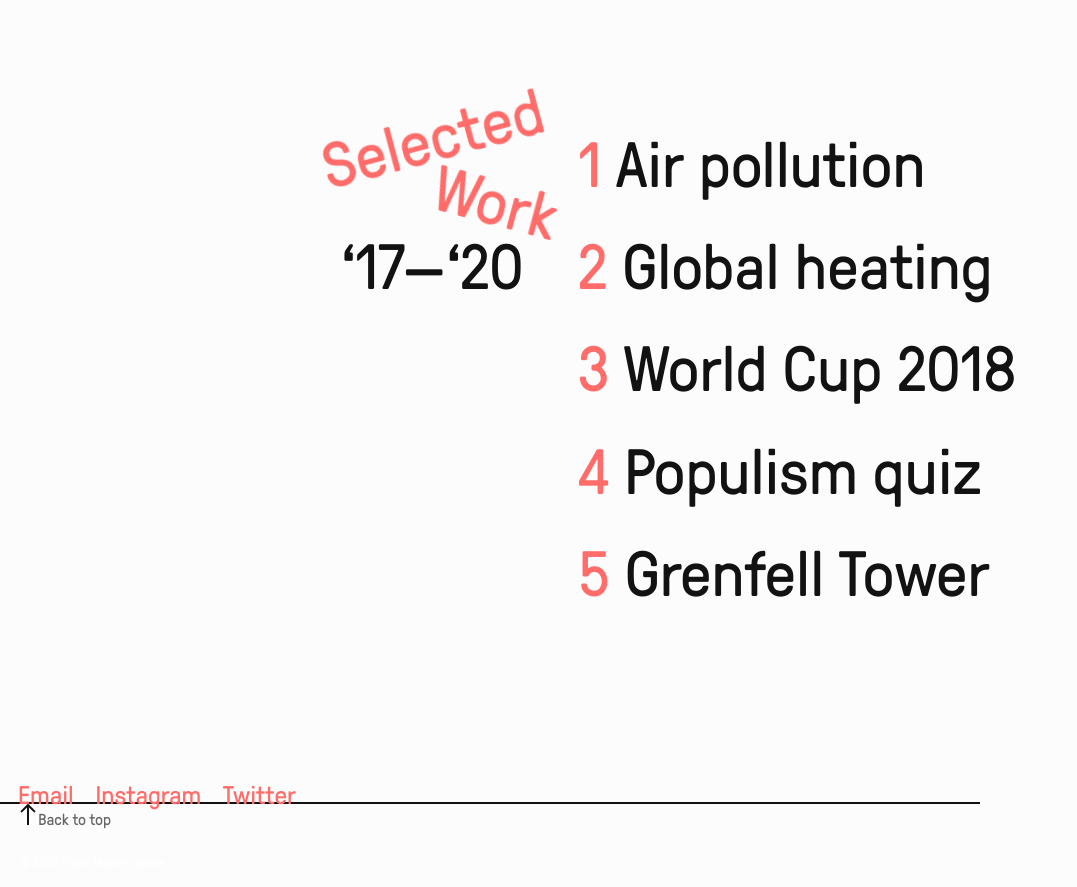
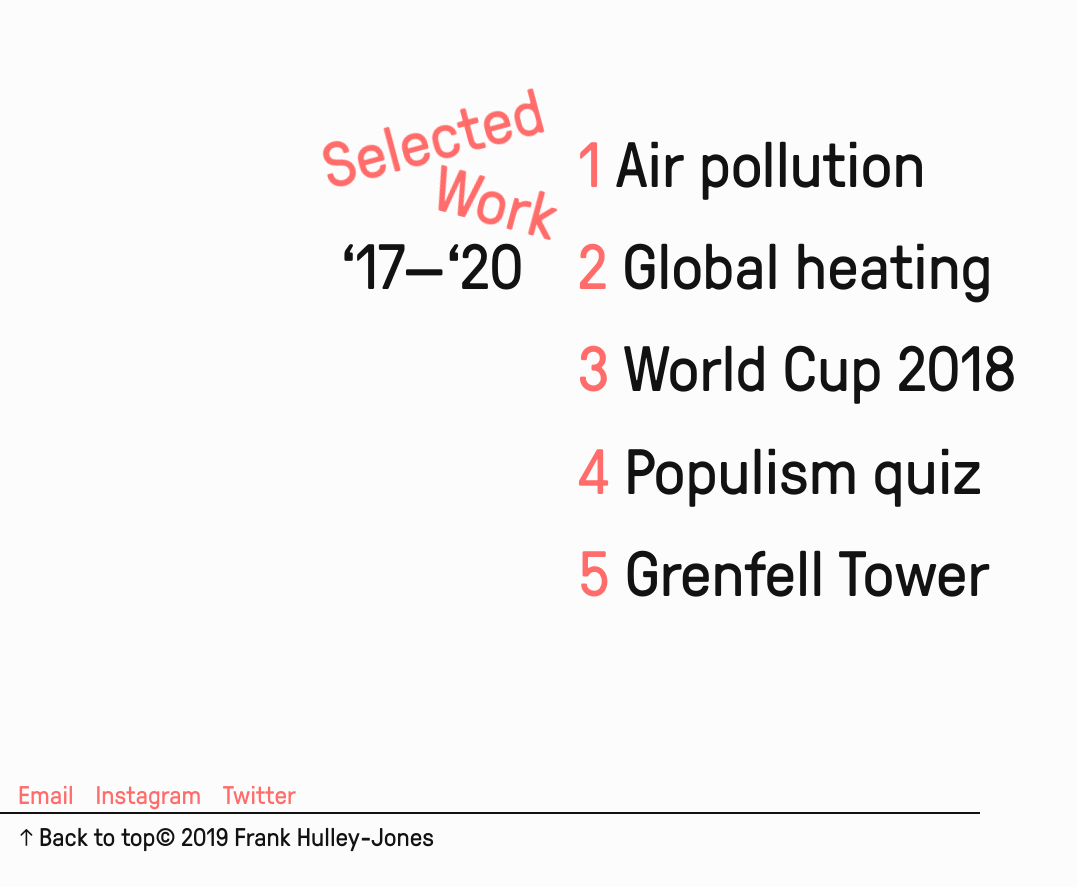
Before and after one commit to superfrank/portfolio__one-page, a website: page index.html in a window 1280 px wide. Shown: the part 1055-1942 px from the top of the page, without its empty margins (0-1077 px from the left). After the commit the page ends 1909 px from the top, so only its background shows below. Drawn offline with Linux system fonts and the light colour scheme.

Commit message:
need to align with flex

```diff
--- a/index.html
+++ b/index.html
@@ -104,11 +104,15 @@
         </li>
       </ul>
       <footer class="footer wrapper__background">
-        <div class="footer__arrow"></div>
-        <p class="footer__top">Back to top</p>
-              <p class="footer__copyright">
-                <small>© <time>2019</time> Frank Hulley-Jones</small>
-              </p>
+        <div class="footer__back-to-top">
+          <div class="footer__arrow"><svg width="16" height="21" viewBox="0 0 16 21" fill="none" xmlns="http://www.w3.org/2000/svg"><path fill-rule="evenodd" clip-rule="evenodd" d="M.93 6.657L7.294.293a1 1 0 011.414 0l6.364 6.364a1 1 0 11-1.414 1.414L9 3.414V21H7V3.414L2.344 8.071A1 1 0 01.93 6.657z" fill="#121212"/></svg></div>
+          <div class="footer__top">Back to top</div>
+        </div>
+        <div class="footer__copyright-container">
+              <div class="footer__copyright">
+                © 2019 Frank Hulley-Jones
+              </div>
+            </div>
         </div>
         </footer>
         </div>
--- a/style/partials/_footer.scss
+++ b/style/partials/_footer.scss
@@ -4,27 +4,57 @@
   border-top: 2px solid $black;
   text-align: left;
   display: block;
+  padding-top: 10px;
+  margin-top: 10px;
+  display: flex;
+
+  &__back-to-top {
+    display: block;
+    position: relative;
+    width: auto;
+    height: auto;
+  }
 
   &__arrow {
     display: inline-block;
-    width: 16px;
-    height: 21px;
-    background-image: url(../assets/images/arrow-top.svg);
-    background-repeat: no-repeat;
-    background-size: contain;
+    width: auto;
+    height: auto;
+
+    svg {
+      width: 2.5vw;
+      height: auto;
+
+      @include mq(desktop) {
+        width: 1vw;
+      }
+    }
   }
 
   &__top {
     display: inline;
+    font-size: $font-size-five;
+    color: $black;
+    padding-left: 0.4rem;
+    line-height: 1;
+
+    @include mq(desktop) {
+      font-size: $font-size-two;
+    }
   }
 }
 
-.footer__main {
-  display: flex;
-  flex-direction: row-reverse;
+.footer__copyright-container {
+  justify-self: flex-end;
+  position: relative;
 }
 
 .footer__copyright {
   font-size: $font-size-body;
-  color: $white;
+  color: $black;
+  font-size: $font-size-five;
+  line-height: 1;
+
+  @include mq(desktop) {
+    font-size: $font-size-two;
+  }
 }
--- a/style/partials/_navigation.scss
+++ b/style/partials/_navigation.scss
@@ -32,7 +32,7 @@
   margin: 0;
   list-style: none;
   font-family: $sans-serif;
-  font-size: $font-size-three;
+  font-size: $font-size-five;
 
   @include mq(desktop) {
     position: relative;
```
Also changed, not shown: style/style.css.
